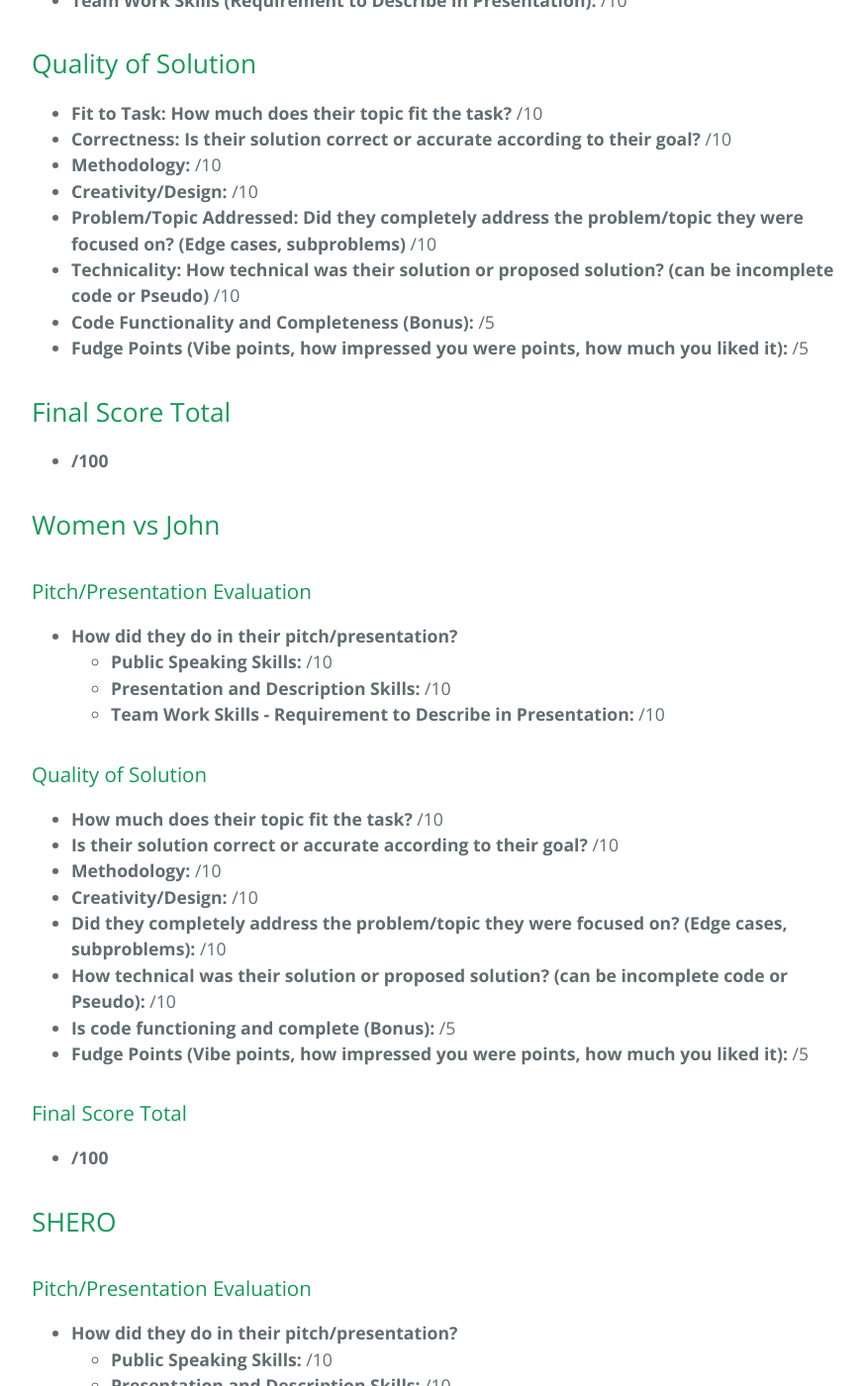
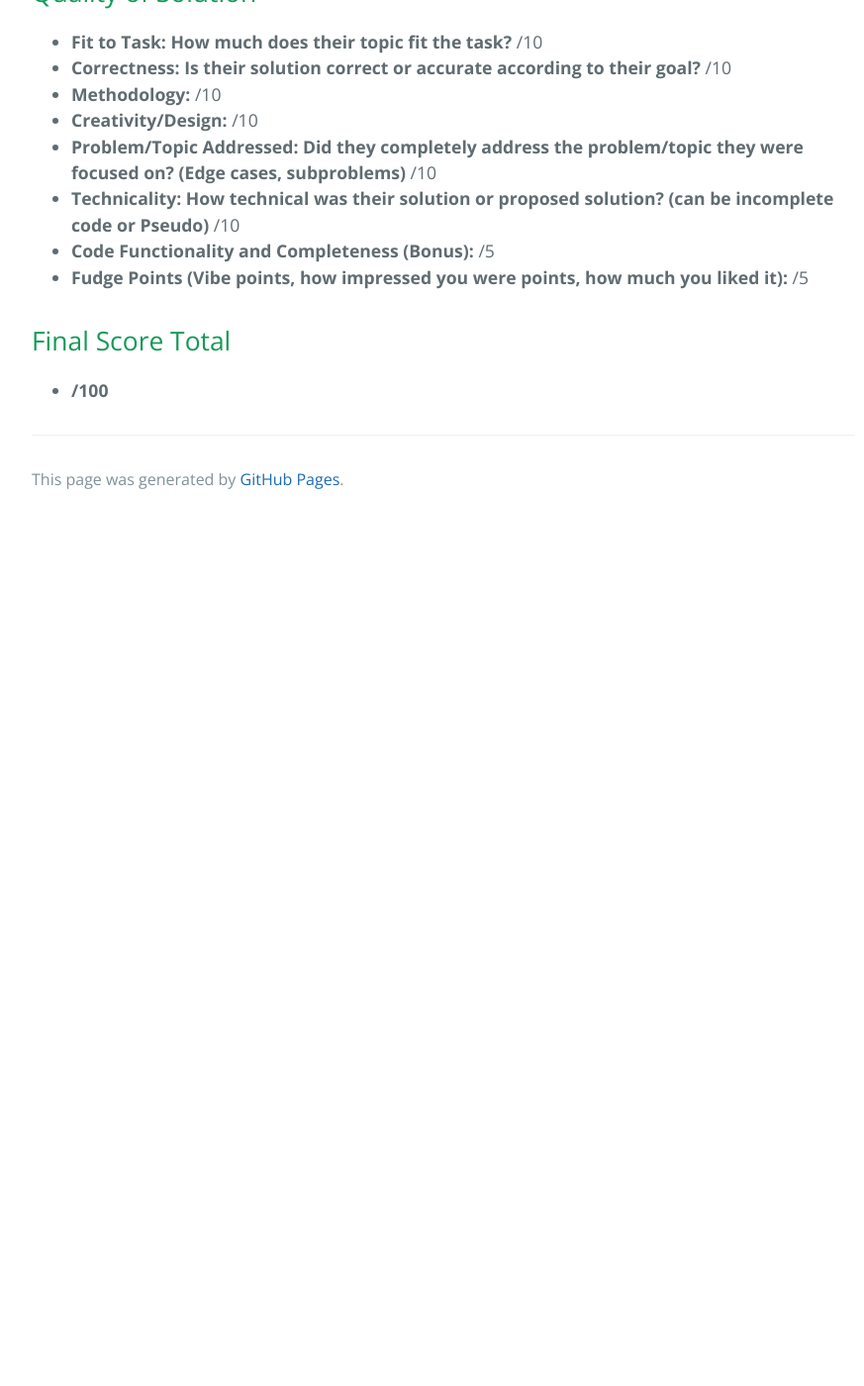
Before and after one commit to hack4her/hack4her.github.io, a Jekyll site: the page built from rubric.md, in a window 1280 px wide and 1400 px high, scrolled down 750 px. Shown: the whole window at 99% size, without its empty margins (192-1065 px from the left). Built offline with Jekyll 4.4.1, drawn with Linux system fonts in a browser that asks for light colours; our own code applies the rules of GitHub Pages for plain Markdown files; after the commit the page ends 1278 px from its top, so only the background shows below that; some of the changed text lies outside the part shown.

Commit message:
Update rubric.md

```diff
--- a/rubric.md
+++ b/rubric.md
@@ -1,6 +1,6 @@
 # Judging Rubric
 
-## Facility Location Problem
+
 
 ### Pitch/Presentation Evaluation
 
@@ -22,51 +22,3 @@
 ## Final Score Total
 
 - **/100**
-
-## Women vs John
-
-### Pitch/Presentation Evaluation
-
-- **How did they do in their pitch/presentation?**
-  - **Public Speaking Skills:** /10
-  - **Presentation and Description Skills:** /10
-  - **Team Work Skills - Requirement to Describe in Presentation:** /10
-
-### Quality of Solution
-
-- **How much does their topic fit the task?** /10
-- **Is their solution correct or accurate according to their goal?** /10
-- **Methodology:** /10
-- **Creativity/Design:** /10
-- **Did they completely address the problem/topic they were focused on? (Edge cases, subproblems):** /10
-- **How technical was their solution or proposed solution? (can be incomplete code or Pseudo):** /10
-- **Is code functioning and complete (Bonus):** /5
-- **Fudge Points (Vibe points, how impressed you were points, how much you liked it):** /5
-
-### Final Score Total
-
-- **/100**
-
-## SHERO
-
-### Pitch/Presentation Evaluation
-
-- **How did they do in their pitch/presentation?**
-  - **Public Speaking Skills:** /10
-  - **Presentation and Description Skills:** /10
-  - **Team Work Skills - Requirement to Describe in Presentation:** /10
-
-### Quality of Solution
-
-- **How much does their topic fit the task?** /10
-- **Is their solution correct or accurate according to their goal?** /10
-- **Methodology:** /10
-- **Creativity/Design:** /10
-- **Did they completely address the problem/topic they were focused on? (Edge cases, subproblems):** /10
-- **How technical was their solution or proposed solution? (can be incomplete code or Pseudo):** /10
-- **Is code functioning and complete (Bonus):** /5
-- **Fudge Points (Vibe points, how impressed you were points, how much you liked it):** /5
-
-### Final Score Total
-
-- **/100**
```
